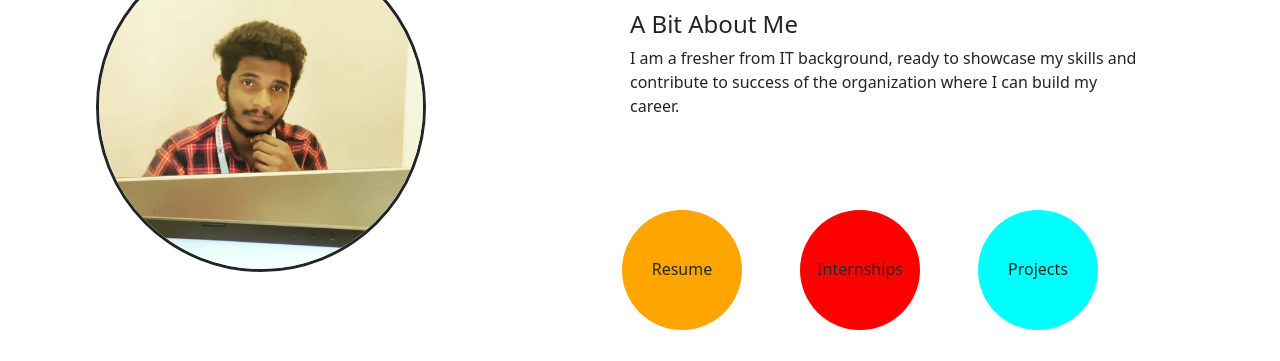
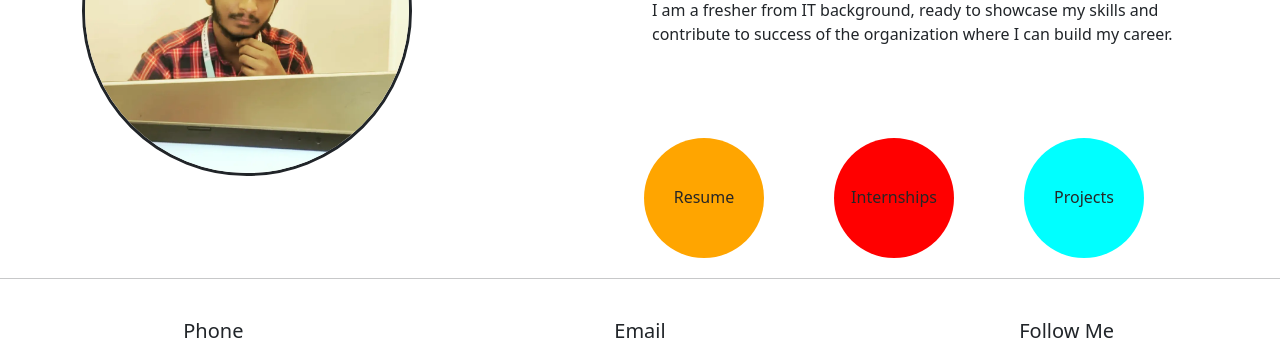
Before and after one commit to Narasimhudu07hub/portfolio, a plain HTML site: page index.html in a window 1280 px wide. Shown: the part 267-628 px from the top of the page. Drawn offline with nearby package versions, Linux system fonts and the light colour scheme.

Commit message:
Update index.html

```diff
--- a/index.html
+++ b/index.html
@@ -49,9 +49,9 @@
 
     </div>
 
-    <div class="container-md m-5 p-5">
+    <div class="container-md mt-5">
         <div class="row">
-            <div class="col-md-6 pt-5">
+            <div class="col-md-6">
                 <img id="img1" src="images/mypic.jpg" alt="profile image">
             </div>
             <div class="col-md-6">
```
